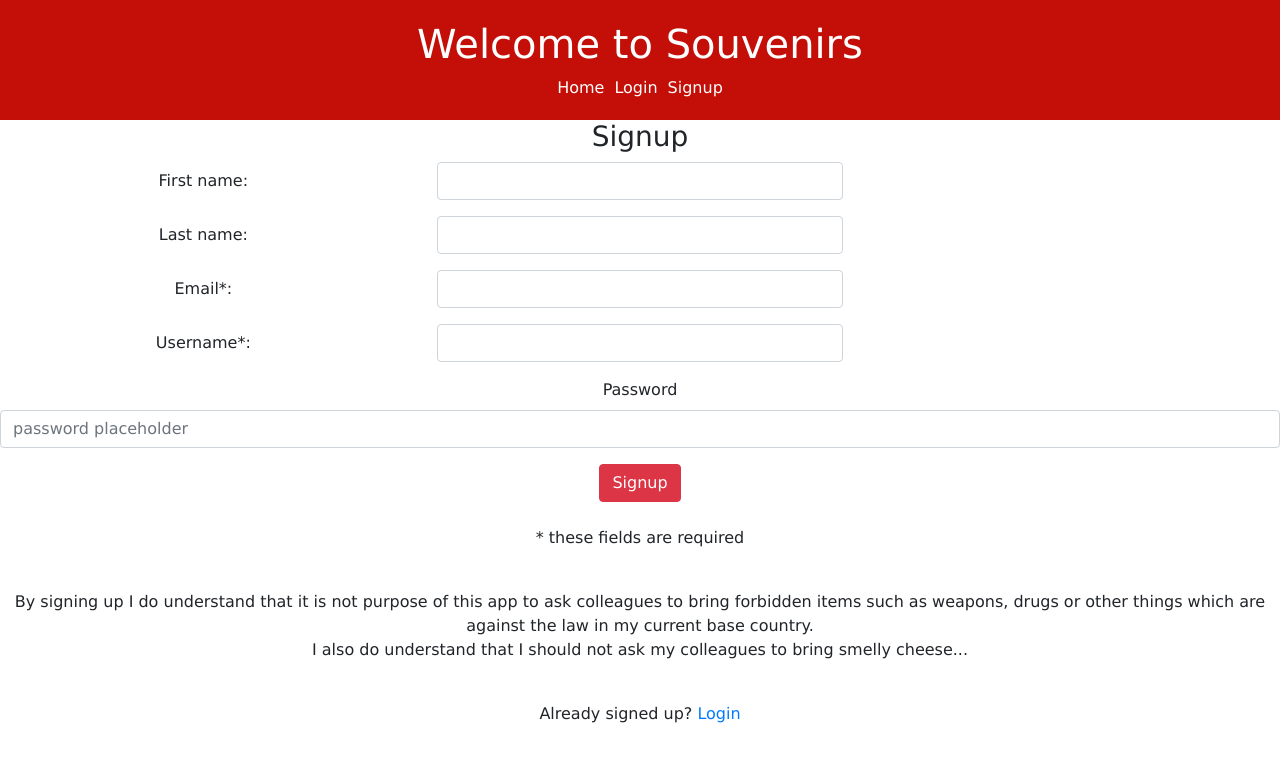
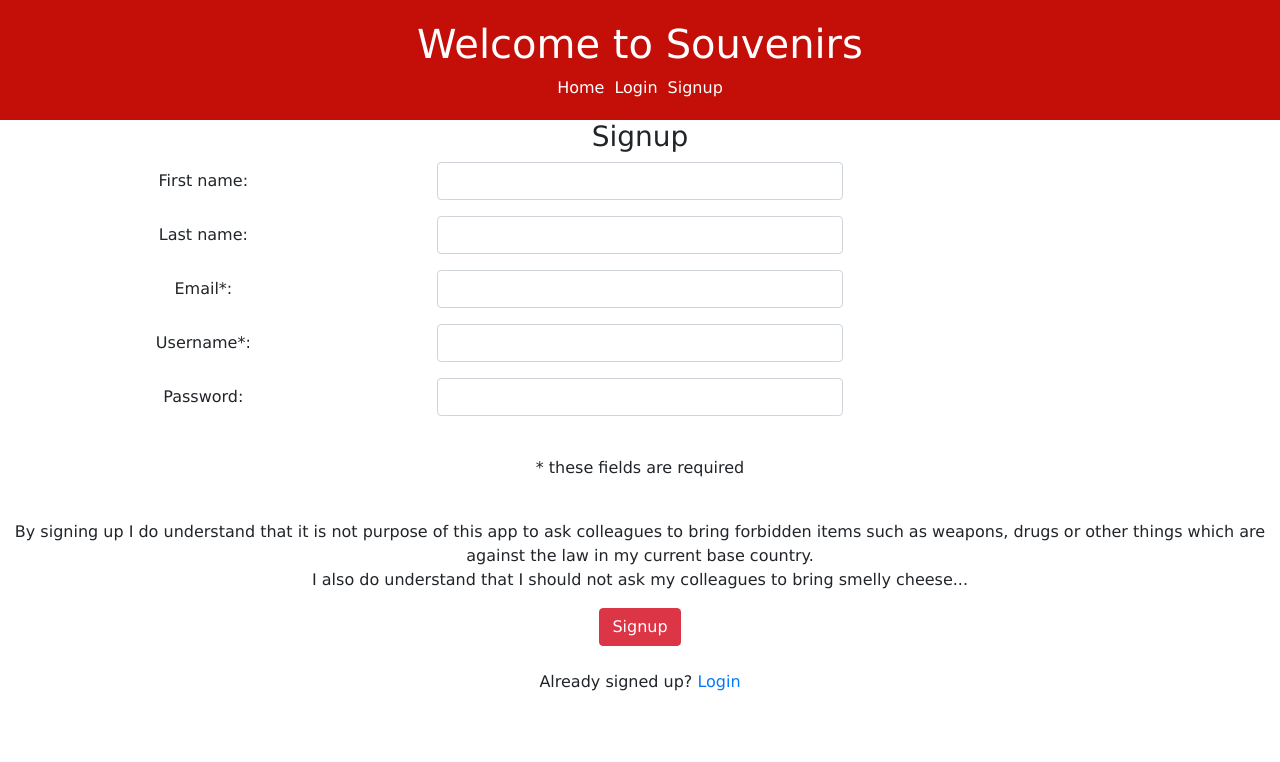
Before and after one commit to katrinai/souvenirs, a React (Create React App) app in the folder client/: page /signup in a window 1280 px wide. Shown: the top 762 px of the page. Built offline with nearby package versions, Linux system fonts and the light colour scheme.

Commit message:
nicer layout

```diff
--- a/client/src/components/pages/Login.js
+++ b/client/src/components/pages/Login.js
@@ -44,7 +44,7 @@ class Login extends Component {
         <h3>Login</h3>
         <FormGroup row>
           <Label for="exampleName" sm={4}>
-            Username
+            Username:
           </Label>
           <Col sm={4}>
             <Input
@@ -58,7 +58,7 @@ class Login extends Component {
         </FormGroup>
         <FormGroup row>
           <Label for="exampleName" sm={4}>
-            Password
+            Password:
           </Label>
           <Col sm={4}>
             <Input
--- a/client/src/components/pages/NewRequest.js
+++ b/client/src/components/pages/NewRequest.js
@@ -85,6 +85,7 @@ class NewRequest extends Component {
               <Input
                 type="text"
                 value={this.state.title}
+                placeholder="Short and clear title"
                 onChange={e => {
                   this.handleInputChange("title", e);
                 }}
@@ -99,6 +100,7 @@ class NewRequest extends Component {
               <Input
                 type="text"
                 value={this.state.text}
+                placeholder="Any specifications?"
                 onChange={e => {
                   this.handleInputChange("text", e);
                 }}
@@ -120,8 +122,14 @@ class NewRequest extends Component {
               />
             </Col>
           </FormGroup>
-          <FormGroup>
-            <Label for="selectCity">Select</Label>
+
+
+
+          <FormGroup row>
+            <Label for="selectCity" sm={4}>
+              Select a city:
+            </Label>
+            <Col sm={4}>
               <Input
                 type="select"
                 name="_city"
@@ -132,7 +140,12 @@ class NewRequest extends Component {
                   <option value={city._id}>{city.name}</option>
                 ))}
               </Input>
+            </Col>
           </FormGroup>
+
+
+
+
           <br />
           <Button color="danger" onClick={e => this.handleClick(e)}>
             Create request
--- a/client/src/components/pages/Search.js
+++ b/client/src/components/pages/Search.js
@@ -3,6 +3,15 @@ import { Link } from "react-router-dom";
 import api from "../../api";
 // import './Sample.css';
 import Request from "./Request";
+import {
+  Button,
+  Form,
+  Col,
+  FormGroup,
+  Input,
+  Label,
+  FormText
+} from "reactstrap";
 
 window.api = api;
 
@@ -52,21 +61,24 @@ class Search extends Component {
     }
     return (
       <div className="Search">
-        <form onSubmit={e => this.handleSubmit(e)}>
         <br />
-          <input
+
+        <Form onSubmit={e => this.handleSubmit(e)}>
+          <FormGroup row>
+            <Label for="searchText" sm={4}>
+              Search for a city:
+            </Label>
+            <Col sm={4}>
+              <Input
+                type="text"
                 className="input is-rounded"
-            type="text"
-            style={{ width: "300px" }}
                 name="searchText"
-            placeholder="Search city here"
                 value={this.state.searchText}
                 onChange={this.handleChange}
               />
-          <br />
-          {/* <button type="submit">Search</button> */}
-          <br />
-        </form>
+            </Col>
+          </FormGroup>
+        </Form>
 
         {this.state.requests.length !== 0 ? (
           <h3>Results</h3>
--- a/client/src/components/pages/Signup.js
+++ b/client/src/components/pages/Signup.js
@@ -96,6 +96,7 @@ class Signup extends Component {
               />
             </Col>
           </FormGroup>
+
           <FormGroup role="form" data-toggle="validator" row>
             <Label for="exampleName" sm={4}>
               Username*:
@@ -110,19 +111,24 @@ class Signup extends Component {
               />
             </Col>
           </FormGroup>
-          <FormGroup>
-            <Label for="examplePassword">Password</Label>
+
+          <FormGroup row>
+            <Label for="examplePassword" sm={4}>
+              Password:
+            </Label>
+            <Col sm={4}>
               <Input
                 type="password"
                 name="password"
                 id="examplePassword"
-              placeholder="password placeholder"
+                value={this.state.password}
+                onChange={e => {
+                  this.handleInputChange("password", e);
+                }}
               />
+            </Col>
           </FormGroup>
-          <Button color="danger" onClick={e => this.handleClick(e)}>
-            Signup
-          </Button>
-        </Form>
+
           <br />
           <p>* these fields are required</p>
           <br />
@@ -133,6 +139,11 @@ class Signup extends Component {
             <br />I also do understand that I should not ask my colleagues to
             bring smelly cheese...{" "}
           </p>
+
+          <Button color="danger" onClick={e => this.handleClick(e)}>
+            Signup
+          </Button>
+        </Form>
         <br />
         <p class="account-message">
           Already signed up? <a href="/login">Login</a>
```
Lines whose indentation alone changed are shown as unchanged.
